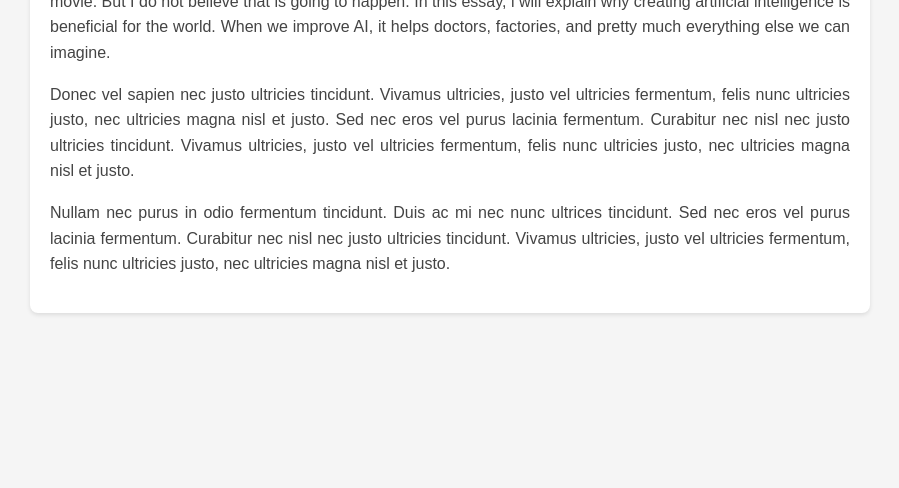
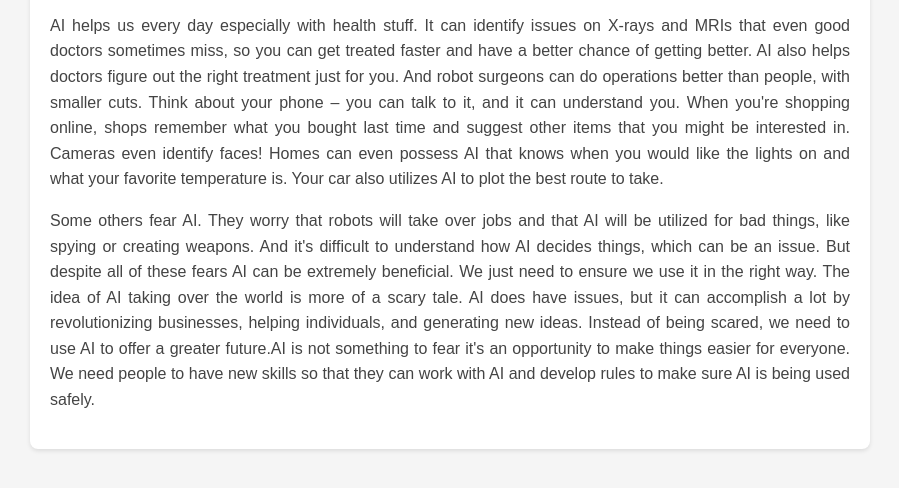
Before and after one commit to albertoforreals/essay, a plain HTML site: page index.html in a window 1280 px wide. Shown: the part 312-800 px from the top of the page, without its empty margins (190-1089 px from the left). Drawn offline with nearby package versions, Linux system fonts and the light colour scheme.

Commit message:
Update index.html

```diff
--- a/index.html
+++ b/index.html
@@ -19,10 +19,17 @@
    There are people who are scared that if we make machines smart they will become our superiors like in a scary movie. But I do not believe that is going to happen. In this essay, i will explain why creating artificial intelligence is beneficial for the world. When we improve AI, it helps doctors, factories, and pretty much everything else we can imagine.
    </p>
 <p>
-    Donec vel sapien nec justo ultricies tincidunt. Vivamus ultricies, justo vel ultricies fermentum, felis nunc ultricies justo, nec ultricies magna nisl et justo. Sed nec eros vel purus lacinia fermentum. Curabitur nec nisl nec justo ultricies tincidunt. Vivamus ultricies, justo vel ultricies fermentum, felis nunc ultricies justo, nec ultricies magna nisl et justo.
+    Even though AI has some problems it's still super helpful and a total game changer.  It changes how people work. It makes life easier and more fun for lots of people.  It also changes a ton of other cool stuff.
    </p>
 <p>
-    Nullam nec purus in odio fermentum tincidunt. Duis ac mi nec nunc ultrices tincidunt. Sed nec eros vel purus lacinia fermentum. Curabitur nec nisl nec justo ultricies tincidunt. Vivamus ultricies, justo vel ultricies fermentum, felis nunc ultricies justo, nec ultricies magna nisl et justo.
+AI helps us every day especially with health stuff. It can identify issues on X-rays and MRIs that even good doctors sometimes miss, so you can get treated faster and have a better chance of getting better. AI also helps doctors figure out the right treatment just for you. And robot surgeons can do operations better than people, with smaller cuts. Think about your phone – you can talk to it, and it can understand you. When you're shopping online, shops remember what you bought last time and suggest other items that you might be interested in. Cameras even identify faces! Homes can even possess AI that knows when you would like the lights on and what your favorite temperature is. Your car also utilizes AI to plot the best route to take.
+   </p>
+   <p>
+      Some others fear AI. They worry that robots will take over jobs and that AI will be utilized for bad things, like spying or creating weapons. And it's difficult to understand how AI decides things, which can be an issue. But despite all of these fears AI can be extremely beneficial. We just need to ensure we use it in the right way.
+
+The idea of AI taking over the world is more of a scary tale. AI does have issues, but it can accomplish a lot by revolutionizing businesses, helping individuals, and generating new ideas. Instead of being scared, we need to use AI to offer a greater future.AI is not something to fear it's an opportunity to make things easier for everyone. We need people to have new skills so that they can work with AI and develop rules to make sure AI is being used safely.
+
+
    </p>
 </div>
 </body>
```
